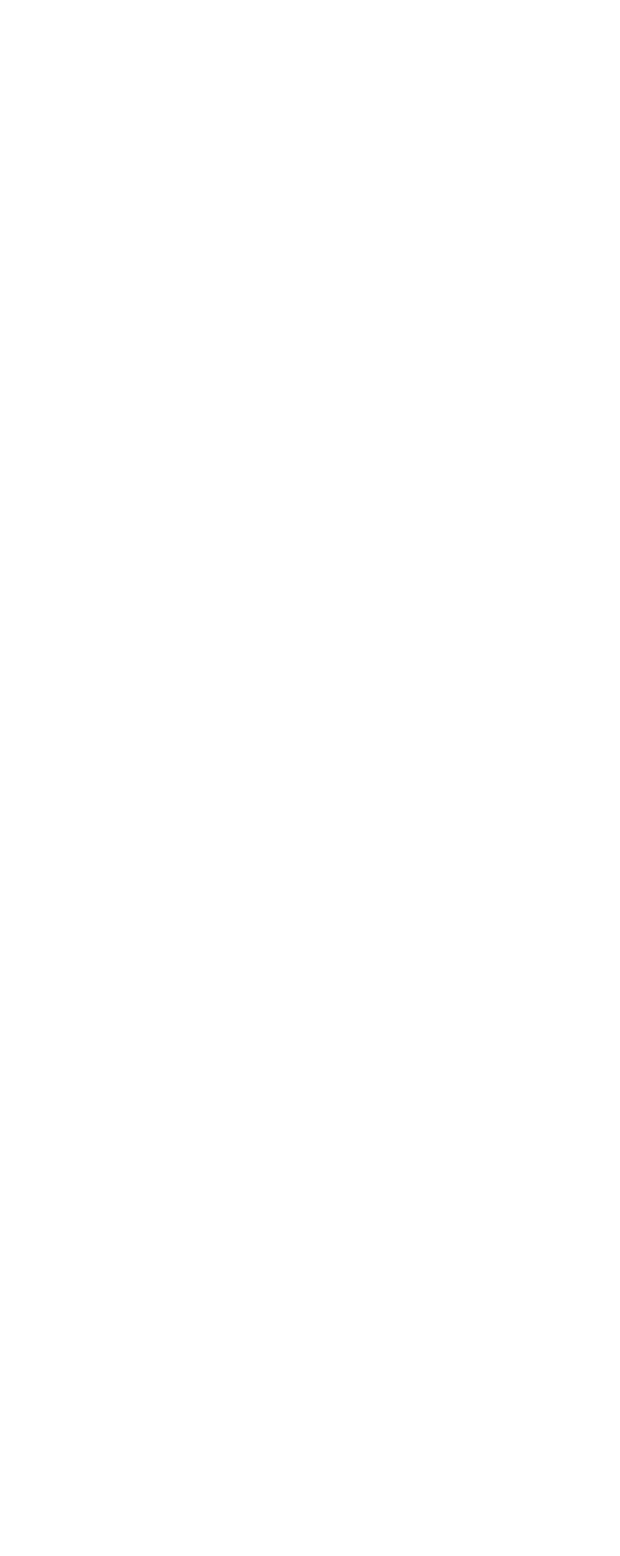
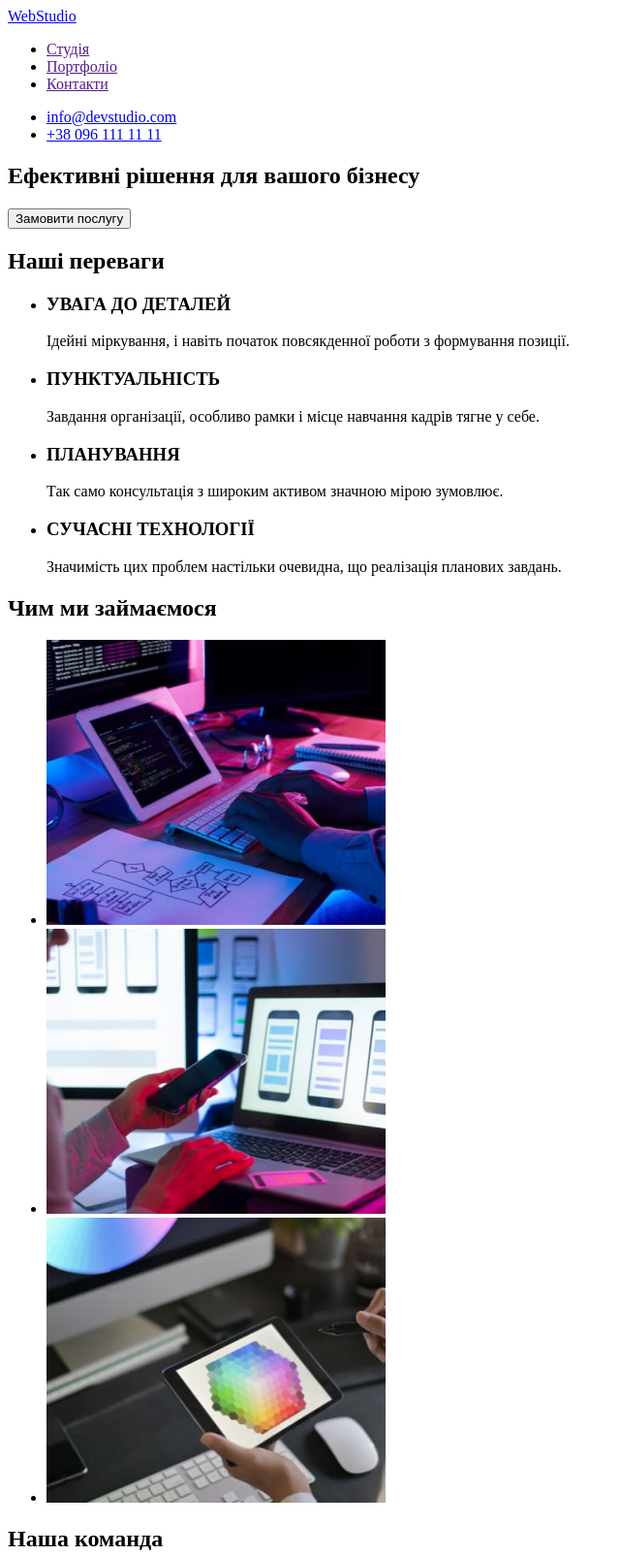
Before and after one commit to belinskiy-and/webstudio, a plain HTML site: page index.html in a window 1280 px wide. Shown: the top 1605 px of the page at 97% size, without its empty margins (0-640 px from the left). Before the commit the page ends 800 px from the top, so only its background shows below. Drawn offline with Linux system fonts and the light colour scheme.

Commit message:
added html markup

```diff
--- a/index.html
+++ b/index.html
@@ -1,5 +1,5 @@
 <!DOCTYPE html>
-<html lang="en">
+<html lang="uk">
 <head>
     <meta charset="UTF-8">
     <meta http-equiv="X-UA-Compatible" content="IE=edge">
@@ -7,6 +7,104 @@
     <title>WebStudio</title>
 </head>
 <body>
+    <!-- Header -->
+    <header>
+        <nav>
+            <a href="./"><span>Web</span>Studio</a>
 
+            <ul>
+                <li><a href="">Студія</a></li>
+                <li><a href="">Портфоліо</a></li>
+                <li><a href="">Контакти</a></li>
+            </ul>
+        </nav>
+
+        <ul>
+            <li><a href="mailto:info@devstudio.com">info@devstudio.com</a></li>
+            <li><a href="tel:+380961111111">+38 096 111 11 11</a></li>
+        </ul>
+    </header>
+
+    <!-- Main -->
+    <main>
+        <!-- Hero section -->
+        <section>
+            <h1>Ефективні рішення для вашого бізнесу</h1>
+            <button type="button">Замовити послугу</button>
+        </section>
+
+        <!-- Advantages section -->
+        <section>
+            <h2>Наші переваги</h2>
+
+            <ul>
+                <li>
+                    <h3>УВАГА ДО ДЕТАЛЕЙ</h3>
+                    <p>Ідейні міркування, і навіть початок повсякденної роботи з формування позиції.</p>
+                </li>
+                <li>
+                    <h3>ПУНКТУАЛЬНІСТЬ</h3>
+                    <p>Завдання організації, особливо рамки і місце навчання кадрів тягне у себе.</p>
+                </li>
+                <li>
+                    <h3>ПЛАНУВАННЯ</h3>
+                    <p>Так само консультація з широким активом значною мірою зумовлює.</p>
+                </li>
+                <li>
+                    <h3>СУЧАСНІ ТЕХНОЛОГІЇ</h3>
+                    <p>Значимість цих проблем настільки очевидна, що реалізація планових завдань.</p>
+                </li>
+            </ul>
+        </section>
+
+        <!-- Our specificity section -->
+        <section>
+            <h2>Чим ми займаємося</h2>
+
+            <ul>
+                <li><img src="./images/specific-img1.jpg" alt="Чим ми займаємося 1" width="350" height="294"></li>
+                <li><img src="./images/specific-img2.jpg" alt="Чим ми займаємося 2" width="350" height="294"></li>
+                <li><img src="./images/specific-img3.jpg" alt="Чим ми займаємося 3" width="350" height="294"></li>
+            </ul>
+        </section>
+
+        <!-- Team section -->
+        <section>
+            <h2>Наша команда</h2>
+            <ul>
+                <li>
+                    <img src="./images/team-photo1.jpg" alt="Ігор Дем'яненко" width="270" height="260">
+                    <h3>Ігор Дем'яненко</h3>
+                    <p>Product Designer</p>
+                </li>
+                <li>
+                    <img src="./images/team-photo2.jpg" alt="Ольга Рєпіна" width="270" height="260">
+                    <h3>Ольга Рєпіна</h3>
+                    <p>Frontend Developer</p>
+                </li>
+                <li>
+                    <img src="./images/team-photo3.jpg" alt="Микола Тарасов" width="270" height="260">
+                    <h3>Микола Тарасов</h3>
+                    <p>Marketing</p>
+                </li>
+                <li>
+                    <img src="./images/team-photo4.jpg" alt="Михайло Єрмаков" width="270" height="260">
+                    <h3>Михайло Єрмаков</h3>
+                    <p>UI Designer</p>
+                </li>
+            </ul>
+        </section>
+    </main>
+
+    <!-- Footer -->
+    <footer>
+        <a href="./"><span>Web</span>Studio</a>
+        <address>м. Київ, пр-т Лесі Українки, 26</address>
+        <ul>
+            <li><a href="mailto:info@devstudio.com">info@devstudio.com</a></li>
+            <li><a href="tel:+380961111111">+38 096 111 11 11</a></li>
+        </ul>
+
+    </footer>
 </body>
 </html>
```
Also changed, not shown: images/specific-img1.jpg (added), images/specific-img2.jpg (added), images/specific-img3.jpg (added), images/team-photo1.jpg (added), images/team-photo2.jpg (added), images/team-photo3.jpg (added), images/team-photo4.jpg (added).
